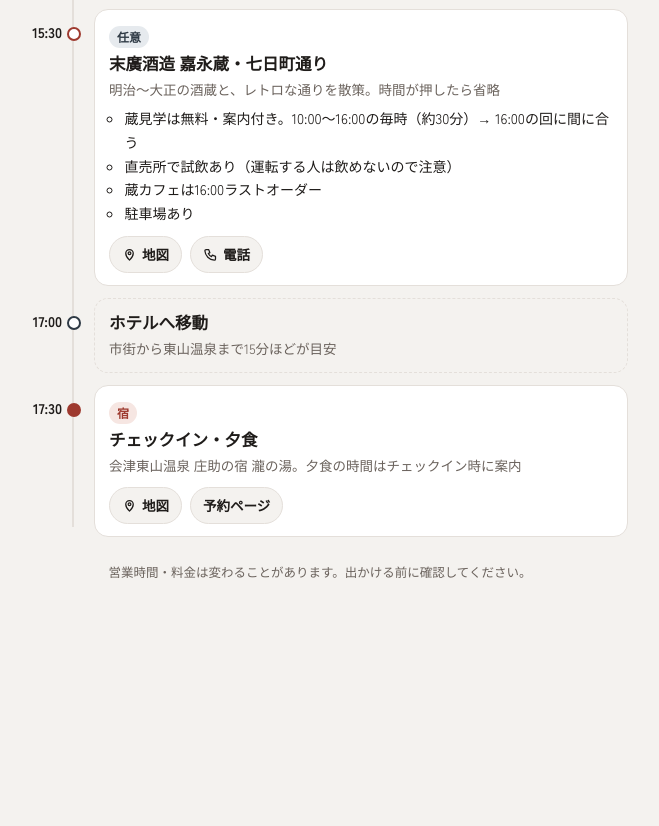
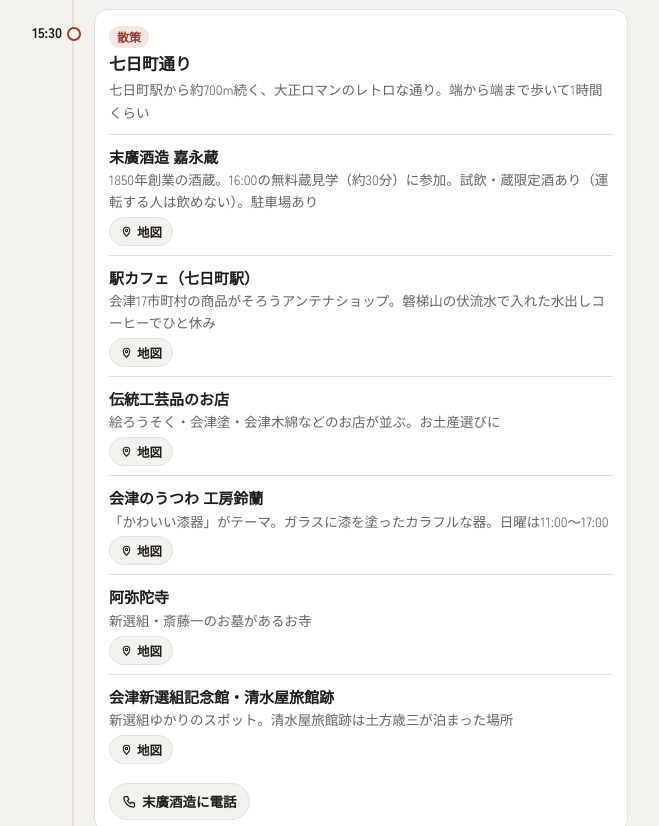
Before and after one commit to StanabeDev/BDtravel_20261122, a plain HTML site: page index.html in a window 1280 px wide. Shown: the part 1166-1992 px from the top of the page, without its empty margins (320-979 px from the left). Before the commit the page ends 1809 px from the top, so only its background shows below. Drawn offline with Linux system fonts and the light colour scheme; a web font is replaced by a local one.

Commit message:
15:30を七日町通り散策に確定し、おすすめスポットを追加
Co-Authored-By: Claude Opus 5.5 <noreply@anthropic.com>
Claude-Session: https://claude.ai/code/session_01DzU7abD6VvKqvaMZo7Bdf4

```diff
--- a/index.html
+++ b/index.html
@@ -117,6 +117,12 @@
   .box.spot .lead { margin: 0 0 8px; color: var(--muted); font-size: 14px; }
   .box.spot .actions { margin-top: 10px; }
   h4.group { font-size: 14px; color: var(--aka); margin: 18px 4px 8px; letter-spacing: .05em; }
+  ul.spots { list-style: none; padding: 0; margin: 10px 0 0; }
+  ul.spots li.spot-item { display: block; border-top: 1px solid var(--hair); padding: 9px 0; }
+  .spot-name { font-weight: 700; font-size: 15px; }
+  .spot-desc { font-size: 13.5px; color: var(--muted); line-height: 1.6; }
+  a.mini { display: inline-flex; align-items: center; gap: 4px; margin-top: 4px; font-size: 12.5px; font-weight: 700; text-decoration: none; padding: 3px 10px; border-radius: 999px; border: 1px solid var(--hair); background: var(--paper); }
+  a.mini svg { width: 13px; height: 13px; }
   [hidden] { display: none !important; }
 </style>
 </head>
@@ -208,18 +214,43 @@
       <li>
         <div class="time">15:30</div>
         <div class="card">
-          <span class="tag sumi">任意</span>
-          <h3>末廣酒造 嘉永蔵・七日町通り</h3>
-          <p class="sub">明治〜大正の酒蔵と、レトロな通りを散策。時間が押したら省略</p>
-          <ul>
-            <li>蔵見学は無料・案内付き。10:00〜16:00の毎時（約30分）→ 16:00の回に間に合う</li>
-            <li>直売所で試飲あり（運転する人は飲めないので注意）</li>
-            <li>蔵カフェは16:00ラストオーダー</li>
-            <li>駐車場あり</li>
+          <span class="tag aka">散策</span>
+          <h3>七日町通り</h3>
+          <p class="sub">七日町駅から約700m続く、大正ロマンのレトロな通り。端から端まで歩いて1時間くらい</p>
+          <ul class="spots">
+            <li class="spot-item">
+              <div class="spot-name">末廣酒造 嘉永蔵</div>
+              <div class="spot-desc">1850年創業の酒蔵。16:00の無料蔵見学（約30分）に参加。試飲・蔵限定酒あり（運転する人は飲めない）。駐車場あり</div>
+              <a class="mini" href="https://www.google.com/maps/search/?api=1&query=%E6%9C%AB%E5%BB%A3%E9%85%92%E9%80%A0%20%E5%98%89%E6%B0%B8%E8%94%B5"><svg><use href="#i-map"/></svg>地図</a>
+            </li>
+            <li class="spot-item">
+              <div class="spot-name">駅カフェ（七日町駅）</div>
+              <div class="spot-desc">会津17市町村の商品がそろうアンテナショップ。磐梯山の伏流水で入れた水出しコーヒーでひと休み</div>
+              <a class="mini" href="https://www.google.com/maps/search/?api=1&query=%E4%B8%83%E6%97%A5%E7%94%BA%E9%A7%85%E3%82%AB%E3%83%95%E3%82%A7"><svg><use href="#i-map"/></svg>地図</a>
+            </li>
+            <li class="spot-item">
+              <div class="spot-name">伝統工芸品のお店</div>
+              <div class="spot-desc">絵ろうそく・会津塗・会津木綿などのお店が並ぶ。お土産選びに</div>
+              <a class="mini" href="https://www.google.com/maps/search/?api=1&query=%E4%B8%83%E6%97%A5%E7%94%BA%E9%80%9A%E3%82%8A%20%E4%BC%9A%E6%B4%A5%E8%8B%A5%E6%9D%BE"><svg><use href="#i-map"/></svg>地図</a>
+            </li>
+            <li class="spot-item">
+              <div class="spot-name">会津のうつわ 工房鈴蘭</div>
+              <div class="spot-desc">「かわいい漆器」がテーマ。ガラスに漆を塗ったカラフルな器。日曜は11:00〜17:00</div>
+              <a class="mini" href="https://www.google.com/maps/search/?api=1&query=%E4%BC%9A%E6%B4%A5%E3%81%AE%E3%81%86%E3%81%A4%E3%82%8F%20%E5%B7%A5%E6%88%BF%E9%88%B4%E8%98%AD"><svg><use href="#i-map"/></svg>地図</a>
+            </li>
+            <li class="spot-item">
+              <div class="spot-name">阿弥陀寺</div>
+              <div class="spot-desc">新選組・斎藤一のお墓があるお寺</div>
+              <a class="mini" href="https://www.google.com/maps/search/?api=1&query=%E9%98%BF%E5%BC%A5%E9%99%80%E5%AF%BA%20%E4%BC%9A%E6%B4%A5%E8%8B%A5%E6%9D%BE"><svg><use href="#i-map"/></svg>地図</a>
+            </li>
+            <li class="spot-item">
+              <div class="spot-name">会津新選組記念館・清水屋旅館跡</div>
+              <div class="spot-desc">新選組ゆかりのスポット。清水屋旅館跡は土方歳三が泊まった場所</div>
+              <a class="mini" href="https://www.google.com/maps/search/?api=1&query=%E4%BC%9A%E6%B4%A5%E6%96%B0%E9%81%B8%E7%B5%84%E8%A8%98%E5%BF%B5%E9%A4%A8"><svg><use href="#i-map"/></svg>地図</a>
+            </li>
           </ul>
           <div class="actions">
-            <a href="https://www.google.com/maps/search/?api=1&query=%E6%9C%AB%E5%BB%A3%E9%85%92%E9%80%A0%20%E5%98%89%E6%B0%B8%E8%94%B5"><svg><use href="#i-map"/></svg>地図</a>
-            <a href="tel:0242270002"><svg><use href="#i-tel"/></svg>電話</a>
+            <a href="tel:0242270002"><svg><use href="#i-tel"/></svg>末廣酒造に電話</a>
           </div>
         </div>
       </li>
@@ -367,20 +398,6 @@
         <a href="tel:0242282525"><svg><use href="#i-tel"/></svg>電話</a>
       </div>
     </div>
-    <div class="box spot">
-      <h3>末廣酒造 嘉永蔵</h3>
-      <p class="lead">1850年創業の酒蔵。国の登録有形文化財の蔵を案内付きで見学</p>
-      <ul class="plain">
-          <li>9:30〜16:30、第2水曜休み</li>
-          <li>蔵見学は無料、10:00〜16:00の毎時（約30分）</li>
-          <li>試飲・蔵限定酒の購入、蔵カフェ「杏」あり</li>
-          <li>駐車場あり</li>
-      </ul>
-      <div class="actions">
-        <a href="https://www.google.com/maps/search/?api=1&query=%E6%9C%AB%E5%BB%A3%E9%85%92%E9%80%A0%20%E5%98%89%E6%B0%B8%E8%94%B5"><svg><use href="#i-map"/></svg>地図</a>
-        <a href="tel:0242270002"><svg><use href="#i-tel"/></svg>電話</a>
-      </div>
-    </div>
 
     <h4 class="group">帰り道（2日目の午後）</h4>
     <div class="box spot">
```
